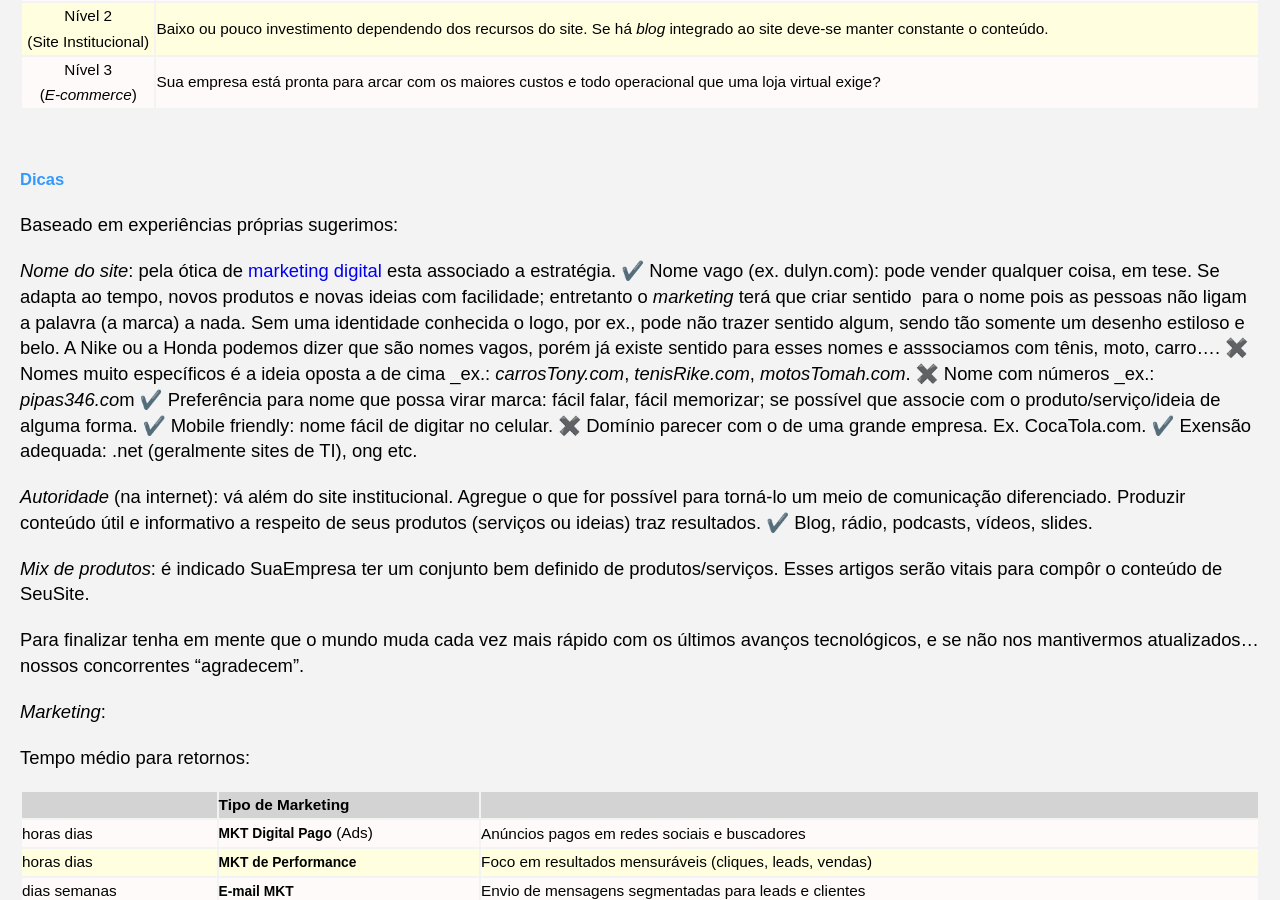
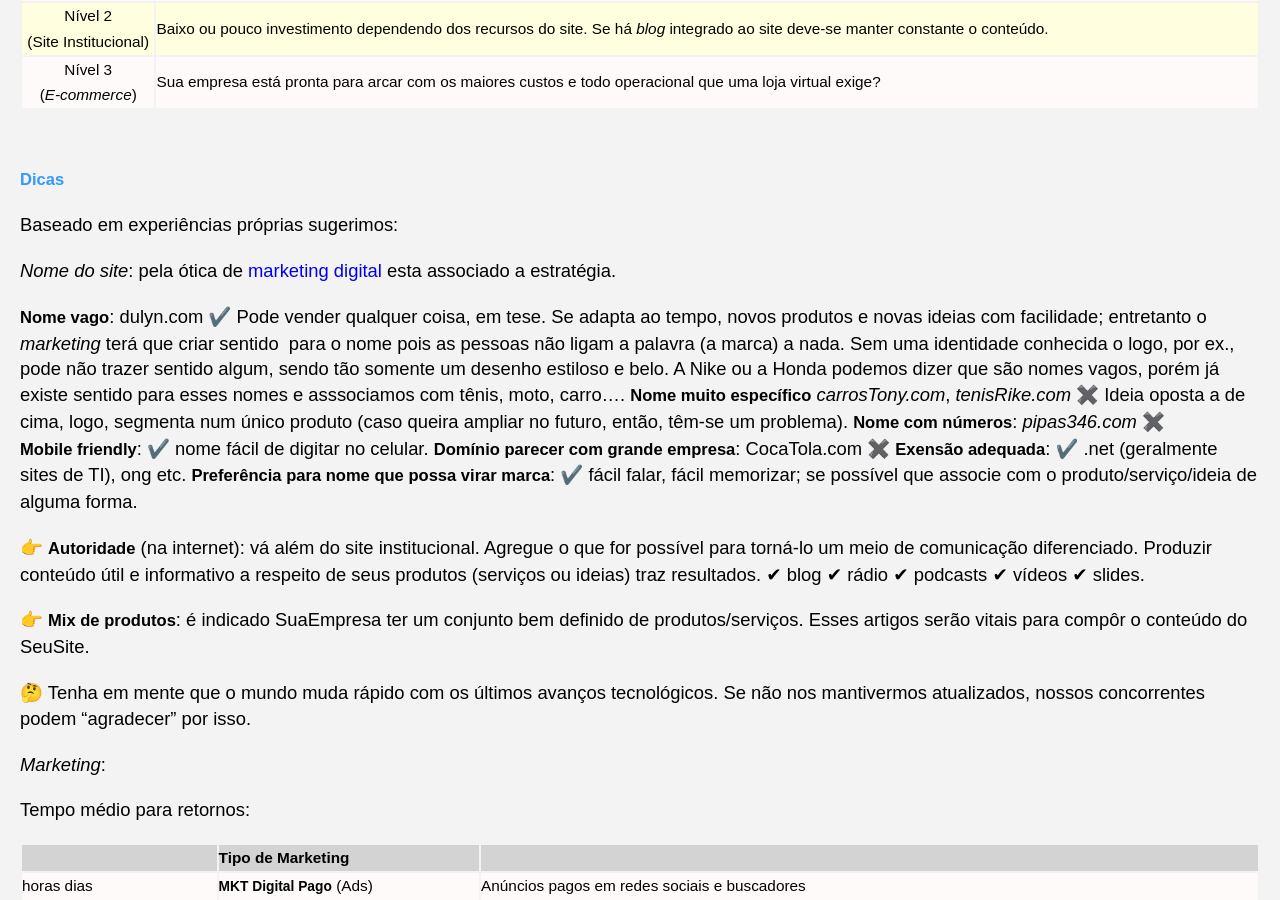
Before and after one commit to Joesynth/joesynth.github.io, a Jekyll site: the page built from _posts/2021-01-03-site-comercial-um-tutorial-essencial.md, in a window 1280 px wide and 900 px high, scrolled down 11286 px. Built offline with Jekyll 4.4.1, drawn with Linux system fonts in a browser that asks for light colours.

Commit message:
Update 2021-01-03-site-comercial-um-tutorial-essencial.md

```diff
--- a/_posts/2021-01-03-site-comercial-um-tutorial-essencial.md
+++ b/_posts/2021-01-03-site-comercial-um-tutorial-essencial.md
@@ -436,20 +436,22 @@ Ou ainda, precisa aumentar o faturamento? Se a resposta for sim, analise esses t
 Baseado em experiências próprias sugerimos:
 
 *Nome do site*: pela ótica de <a href="https://joesynth.wordpress.com/2021/12/12/marketing-digital/">marketing digital</a> esta associado a estratégia.
-✔️ Nome vago (ex. dulyn.com): pode vender qualquer coisa, em tese. Se adapta ao tempo, novos produtos e novas ideias com facilidade; entretanto o *marketing* terá que criar sentido  para o nome pois as pessoas não ligam a palavra (a marca) a nada. Sem uma identidade conhecida o logo, por ex., pode não trazer sentido algum, sendo tão somente um desenho estiloso e belo. A Nike ou a Honda podemos dizer que são nomes vagos, porém já existe sentido para esses nomes e asssociamos com tênis, moto, carro....
-✖️ Nomes muito específicos é a ideia oposta a de cima _ex.: *carrosTony.com*, *tenisRike.com*, *motosTomah.com*.
-✖️ Nome com números _ex.: *pipas346.co*m
-✔️ Preferência para nome que possa virar marca: fácil falar, fácil memorizar; se possível que associe com o produto/serviço/ideia de alguma forma.
-✔️ Mobile friendly: nome fácil de digitar no celular.
-✖️ Domínio parecer com o de uma grande empresa. Ex. CocaTola.com.
-✔️ Exensão adequada: .net (geralmente sites de TI), ong etc.
 
-*Autoridade* (na internet): vá além do site institucional. Agregue o que for possível para torná-lo um meio de comunicação diferenciado. Produzir conteúdo útil e informativo a respeito de seus produtos (serviços ou ideias) traz resultados.
-✔️ Blog, rádio, podcasts, vídeos, slides.
 
-*Mix de produtos*: é indicado SuaEmpresa ter um conjunto bem definido de produtos/serviços. Esses artigos serão vitais para compôr o conteúdo de SeuSite.
+**Nome vago**: dulyn.com ✔️ Pode vender qualquer coisa, em tese. Se adapta ao tempo, novos produtos e novas ideias com facilidade; entretanto o *marketing* terá que criar sentido  para o nome pois as pessoas não ligam a palavra (a marca) a nada. Sem uma identidade conhecida o logo, por ex., pode não trazer sentido algum, sendo tão somente um desenho estiloso e belo. A Nike ou a Honda podemos dizer que são nomes vagos, porém já existe sentido para esses nomes e asssociamos com tênis, moto, carro....
+**Nome muito específico** *carrosTony.com*, *tenisRike.com* ✖️ Ideia oposta a de cima, logo, segmenta num único produto (caso queira ampliar no futuro, então, têm-se um problema).
+**Nome com números**: *pipas346.com* ✖️
+**Mobile friendly**: ✔️ nome fácil de digitar no celular.
+**Domínio parecer com grande empresa**: CocaTola.com ✖️
+**Exensão adequada**: ✔️ .net (geralmente sites de TI), ong etc.
+**Preferência para nome que possa virar marca**: ✔️ fácil falar, fácil memorizar; se possível que associe com o produto/serviço/ideia de alguma forma.
 
-Para finalizar tenha em mente que o mundo muda cada vez mais rápido com os últimos avanços tecnológicos, e se não nos mantivermos atualizados... nossos concorrentes "agradecem".
+👉️ **Autoridade** (na internet): vá além do site institucional. Agregue o que for possível para torná-lo um meio de comunicação diferenciado. Produzir conteúdo útil e informativo a respeito de seus produtos (serviços ou ideias) traz resultados.
+✔ blog ✔ rádio ✔ podcasts ✔ vídeos ✔ slides.
+
+👉️ **Mix de produtos**: é indicado SuaEmpresa ter um conjunto bem definido de produtos/serviços. Esses artigos serão vitais para compôr o conteúdo do SeuSite.
+
+🤔️ Tenha em mente que o mundo muda rápido com os últimos avanços tecnológicos. Se não nos mantivermos atualizados, nossos concorrentes podem "agradecer" por isso.
 
 *Marketing*:
 
```
